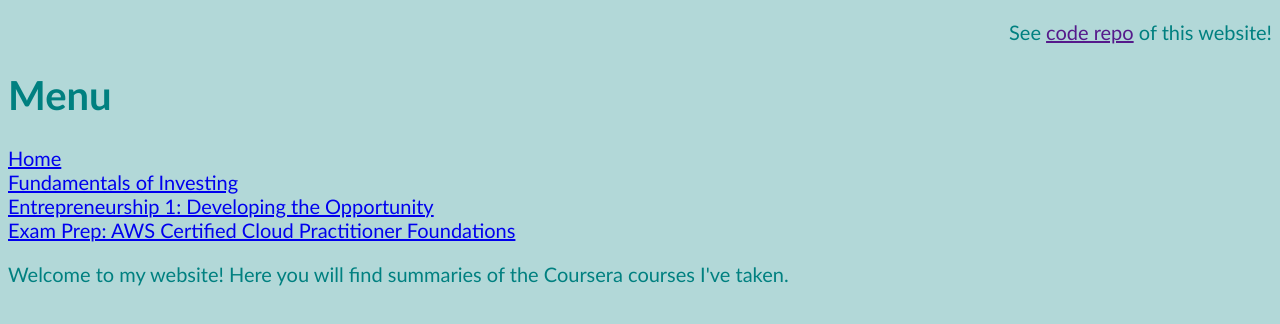
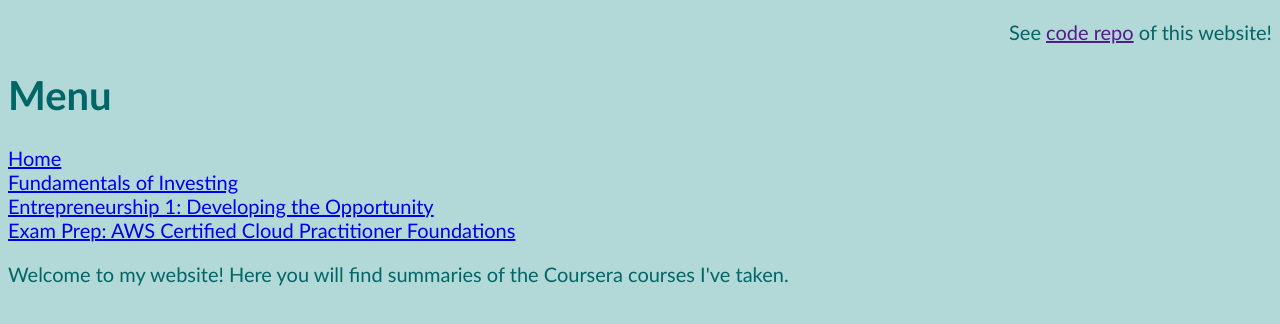
Before and after one commit to dark-teal-coder/web-coursera-course-summary, a plain HTML site: page index.html in a window 1280 px wide. Drawn offline with nearby package versions, Linux system fonts and the light colour scheme; some packages are replaced by stand-ins of ours.

```diff
--- a/index.html
+++ b/index.html
@@ -8,7 +8,7 @@
             font-family: Candara;
             font-size:20px;
             background-color: #b2d8d8;
-            color: #008080;
+            color: #006666;
         }
         .code {
             font-family: Courier New;
```
